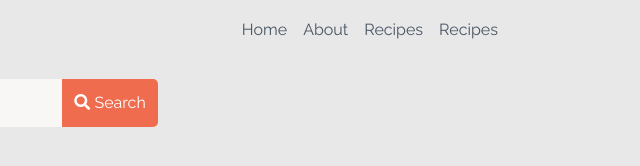
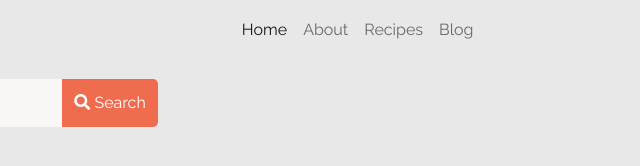
Before and after one commit to shahedzaman-web/assignment-5, a plain HTML site: page index.html in a window 1280 px wide. Shown: the full height of the page, 640-1280 px from the left. Drawn offline with nearby package versions, Linux system fonts and the light colour scheme.

Commit message:
Update index.html

```diff
--- a/index.html
+++ b/index.html
@@ -36,16 +36,16 @@
                 <div class="collapse navbar-collapse" id="navbarNav">
                     <ul class="navbar-nav">
                         <li class="nav-item left">
-                            <a class="nav-link active nav-text" style="color: #495464" aria-current="page" href="#">Home</a>
+                            <a class="nav-link active nav-text" aria-current="page" href="#">Home</a>
                         </li>
                         <li class="nav-item">
-                            <a class="nav-link nav-text" style="color: #495464" href="#">About</a>
+                            <a class="nav-link nav-text" href="#">About</a>
                         </li>
                         <li class="nav-item">
-                            <a class="nav-link nav-text" style="color: #495464" href="#">Recipes</a>
+                            <a class="nav-link nav-text" href="#">Recipes</a>
                         </li>
                         <li class="nav-item">
-                            <a class="nav-link nav-text" style="color: #495464" href="#">Recipes</a>
+                            <a class="nav-link nav-text" href="#">Blog</a>
                         </li>
                     </ul>
                 </div>
```
